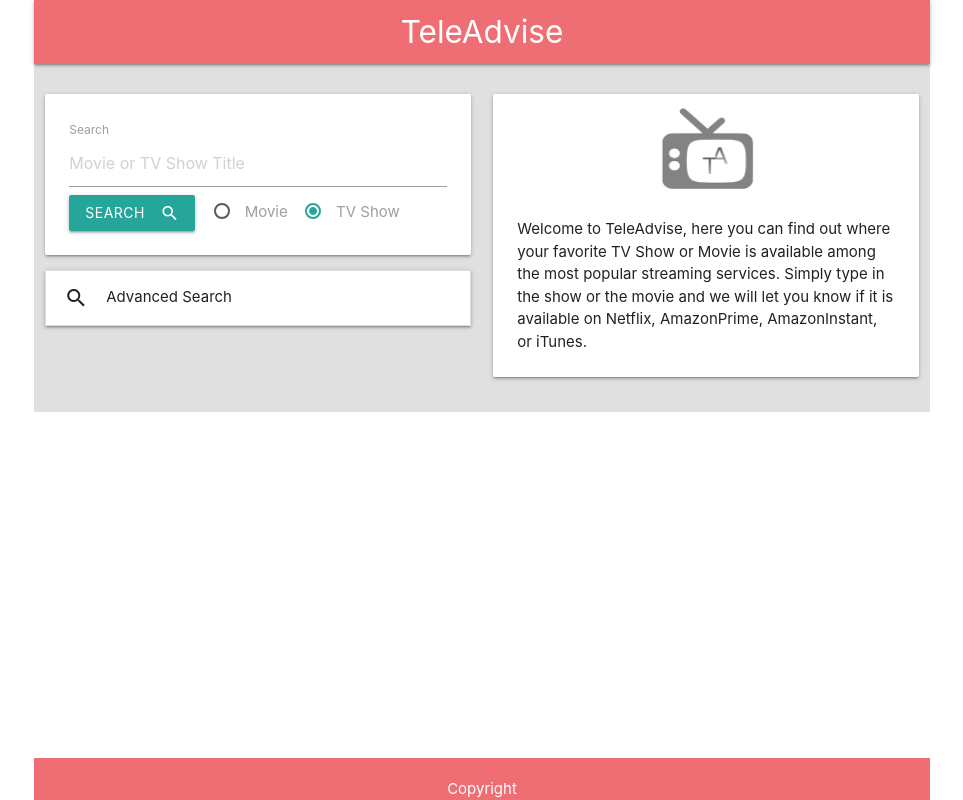
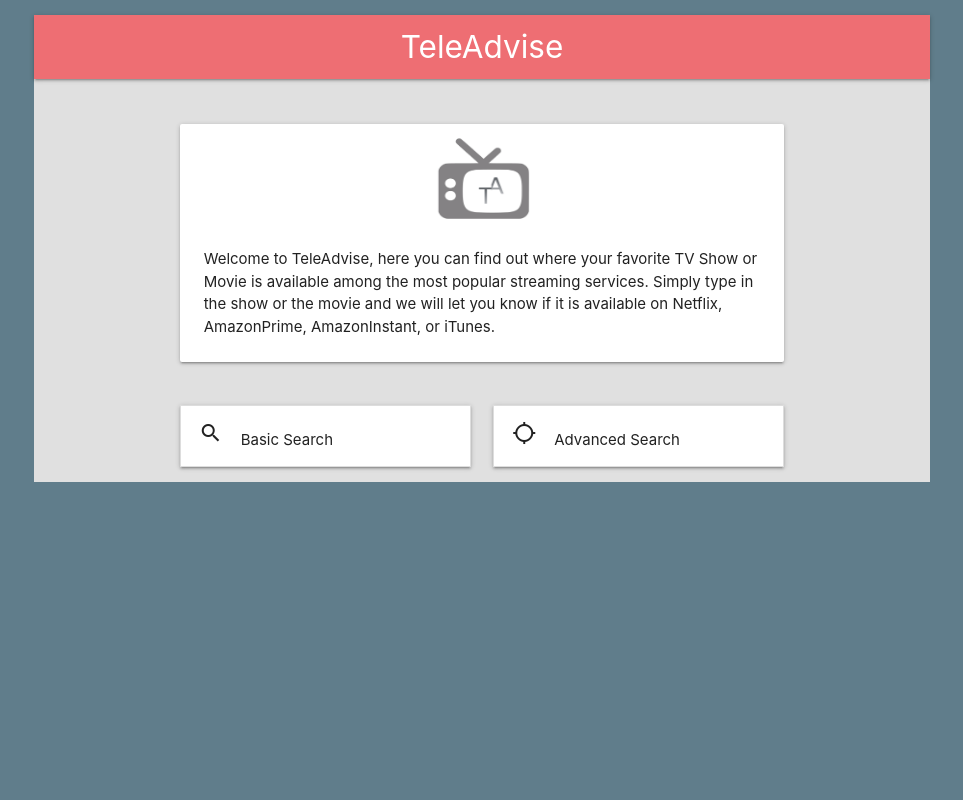
Before and after one commit to stevenrobday/Project2, a Node server app: page / in a window 1280 px wide. Shown: the whole page, without its empty margins (158-1121 px from the left). Run offline with Node 20, Linux system fonts and the light colour scheme; some libraries are stand-ins or nearby versions.

Commit message:
style changes

```diff
--- a/views/index.handlebars
+++ b/views/index.handlebars
@@ -1,15 +1,38 @@
 <main>
   <div class="main container grey lighten-2">
+    <p id="white"></p>
     <nav>
       <div class="nav-wrapper">
         <a href="#" class="brand-logo center">TeleAdvise</a>
       </div>
     </nav>
+    <p id="white"></p>
     <br>
+    <div class="container">
       <div class="row">
-      <div class="col s12 m6">
-        <div class="card white">
-          <div class="card-content white-text">
+        <div class="col s12">
+          <div class="card">
+            <div class="card-image center">
+              <img src="/images/TALogo.PNG" alt="TeleAdvise Logo" id="logo">
+            </div>
+            <div class="card-content">
+              <p>Welcome to TeleAdvise, here you can find out where your favorite TV Show or Movie is available among the most
+                popular streaming services. Simply type in the show or the movie and we will let you know if it is available
+                on Netflix, AmazonPrime, AmazonInstant, or iTunes.
+              </p>
+            </div>
+          </div>
+        </div>
+      </div>
+      <div class="row">
+        <div class="col s6 m6">
+          <ul class="collapsible">
+            <li>
+              <div class="collapsible-header">
+                <div>
+                  <i class="material-icons">search</i>Basic Search</div>
+              </div>
+              <div class="collapsible-body white">
                 <form id="basic">
                   <label class="active">Search</label>
                   <input placeholder="Movie or TV Show Title" id="basicSearch" type="text" class="validate">
@@ -31,11 +54,16 @@
                   </span>
                 </form>
               </div>
+            </li>
+          </ul>
           </div>
+          <div class="col s6 m6">
           <ul class="collapsible">
             <li>
               <div class="collapsible-header">
-              <i class="material-icons">search</i>Advanced Search</div>
+                <div>
+                  <i class="material-icons">location_searching</i>Advanced Search</div>
+              </div>
               <div class="collapsible-body white">
                 <form id="advanced">
                   <input placeholder="Cast or Crew Member" id="advancedSearch" type="text" class="validate">
@@ -99,34 +127,14 @@
             </li>
           </ul>
         </div>
-      <div class="row">
-        <div class="col s6">
-          <div class="card">
-            <div class="card-image center">
-              <img src="/images/TALogo.PNG" alt="TeleAdvise Logo" id="logo">
-            </div>
-            <div class="card-content">
-              <p>Welcome to TeleAdvise, here you can find out where your favorite TV Show or Movie is available among the most
-                popular streaming services. Simply type in the show or the movie and we will let you know if it is available
-                on Netflix, AmazonPrime, AmazonInstant, or iTunes.
-              </p>
       </div>
     </div>
-        </div>
-      </div>
-    </div>
-
 
     <div id="options">
       {{#each options}} {{this.title}} {{/each}}
     </div>
   </div>
 </main>
-<div class="container">
-  <footer class="page-footer s12 center">
-    Copyright
-  </footer>
-</div>
 
 <div id="modal1" class="modal">
   <div class="modal-content">
--- a/views/layouts/main.handlebars
+++ b/views/layouts/main.handlebars
@@ -13,7 +13,7 @@
   <title>TeleAdvise</title>
 </head>
 
-<body>
+<body class="blue-grey">
   {{{body}}}
 
 </body>
```
Lines whose indentation alone changed are shown as unchanged.
